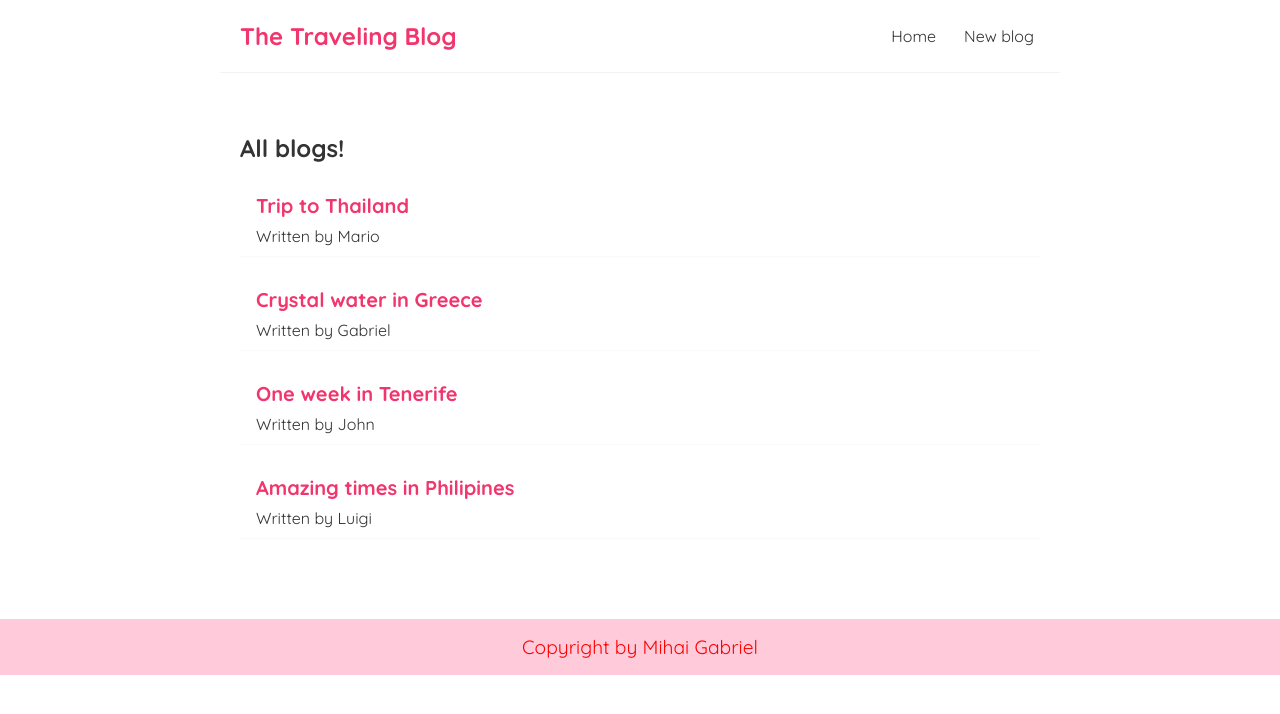
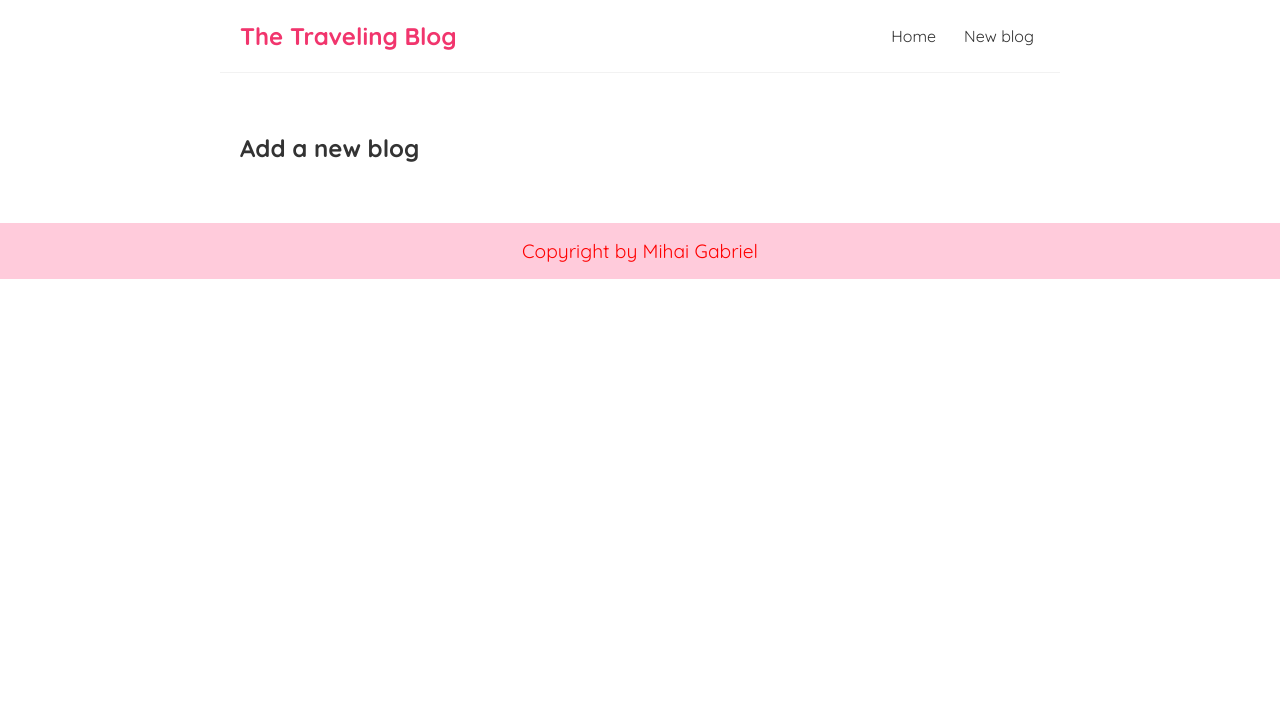
Before and after one commit to mihai-gabriel1/Traveling-blog, a React (Create React App) app: page /create in a window 1280 px wide. Shown: the top 714 px of the page. Built offline with nearby package versions, Linux system fonts and the light colour scheme; data requests are answered from the project's data file.

Commit message:
To get rid of the requests sent to the server every time we click on a link or component, react router has been implemented.

```diff
--- a/package.json
+++ b/package.json
@@ -8,6 +8,7 @@
     "@testing-library/user-event": "^13.5.0",
     "react": "^18.2.0",
     "react-dom": "^18.2.0",
+    "react-router-dom": "^5.3.4",
     "react-scripts": "5.0.1",
     "web-vitals": "^2.1.4"
   },
--- a/src/App.js
+++ b/src/App.js
@@ -1,20 +1,37 @@
 import Navbar from "./components/Navbar";
 import Home from "./components/Home";
 import Footer from "./components/Footer";
+import {
+  BrowserRouter as Router,
+  Routes,
+  Route,
+  Switch,
+} from "react-router-dom";
+import Create from "./Create";
 
 function App() {
   return (
+    <Router>
       <div className="App">
         <div className="nav-section">
           <Navbar />
         </div>
         <div className="content">
+          <Switch>
+            <Route exact path="/">
               <Home />
+            </Route>
+
+            <Route path="/create">
+              <Create />
+            </Route>
+          </Switch>
         </div>
         <div className="footer-section">
           <Footer />
         </div>
       </div>
+    </Router>
   );
 }
 
--- /dev/null
+++ b/src/Create.js
@@ -0,0 +1,9 @@
+const Create = () => {
+  return (
+    <div className="create">
+      <h2>Add a new blog</h2>
+    </div>
+  );
+};
+
+export default Create;
```
Also changed, not shown: 1 other file (tests, documents, lock files or other folders). Lines whose indentation alone changed are shown as unchanged.
